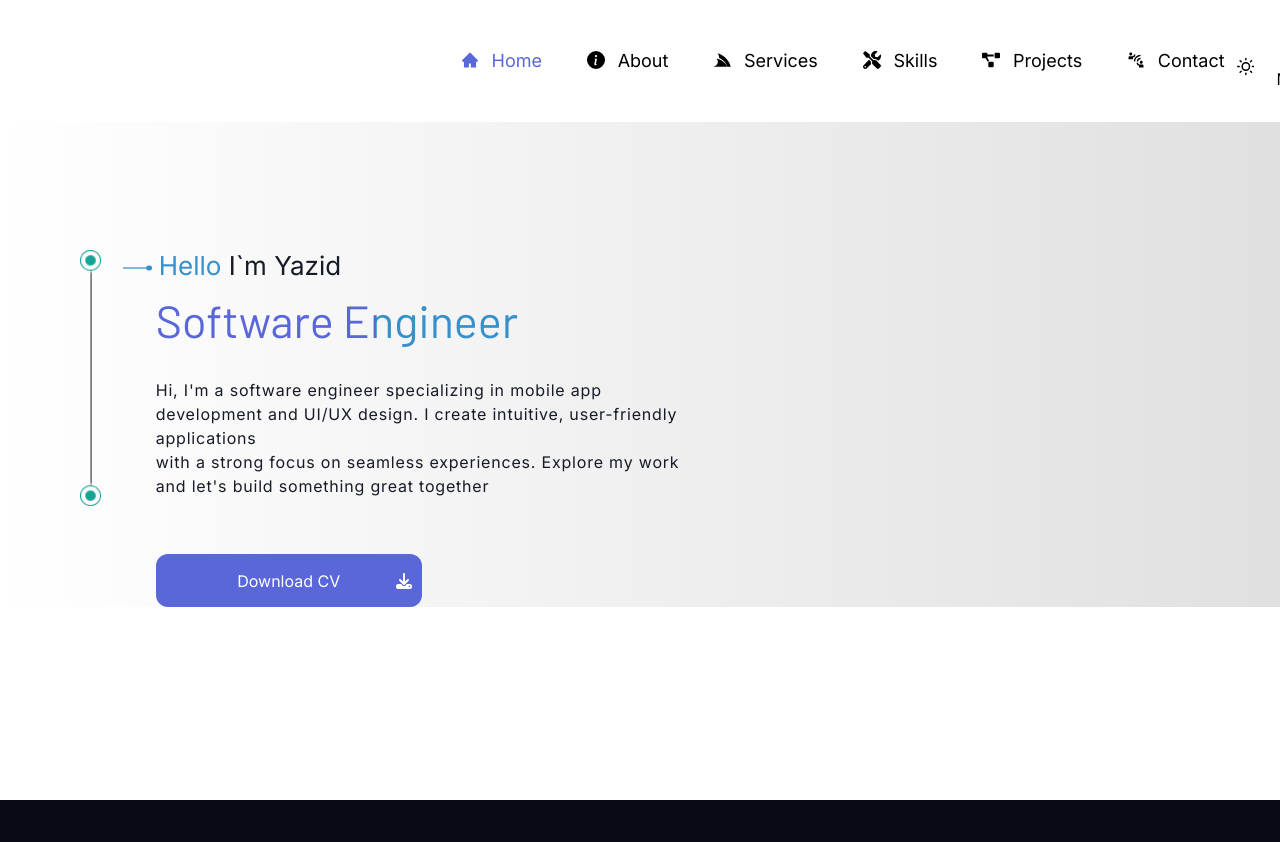
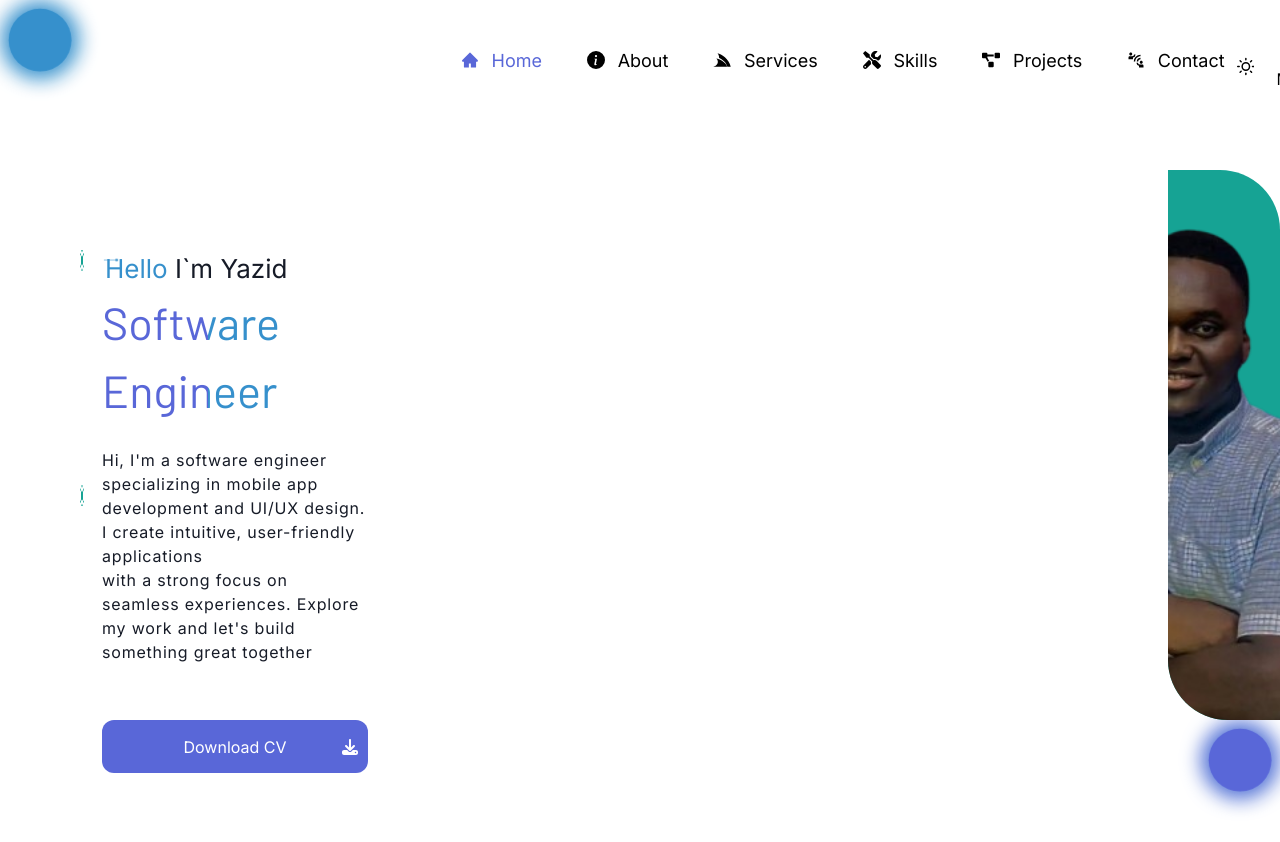
Before and after one commit to yazidtajudeen/My-Portfolio-Website, a React (Vite) app: page / in a window 1280 px wide. Shown: the top 842 px of the page. Before the commit the page ends 800 px from the top, so only its background shows below. Built offline with nearby package versions, Linux system fonts and the light colour scheme.

Commit message:
some mouse events animations was added

```diff
--- a/src/App.tsx
+++ b/src/App.tsx
@@ -2,8 +2,6 @@ import './index.css'
 import Header from './components/Navbar/Header';
 import { ThemeProvider, useTheme } from "./theme/ThemeContext";
 import About from './components/content/About/About';
-
-
 
 function App() {
   return (
@@ -17,9 +15,11 @@ function ThemedApp() {
   const { isDarkMode } = useTheme();
 
   return (
-    <div style={{ backgroundColor: isDarkMode ? '#090A15' : '#ffff', minHeight: '100vh' }}>
-      <Header />
-      <About/>
+    <div style={{ position: 'relative', minHeight: '100vh' }}>
+      <div style={{ position: 'relative', zIndex: 1, backgroundColor: isDarkMode ? '#090A15' : '#ffff' }}>
+        <Header />
+        <About />
+      </div>
     </div>
   )
 }
--- a/src/components/content/About/Intro.tsx
+++ b/src/components/content/About/Intro.tsx
@@ -3,6 +3,7 @@ import sider from '../../../assets/sider.png';
 import forImage from '../../../assets/for.png';
 import { FaDownload } from "react-icons/fa6";
 import { ThemeContext } from '../../../theme/ThemeContext';
+import userImage from '../../../assets/user-image.png';
 import { gsap } from 'gsap';
 
 export default function Intro() {
@@ -44,7 +45,6 @@ export default function Intro() {
     useEffect(() => {
         if (sectionRef.current) {
             gsap.to(sectionRef.current, {
-                background: isDarkMode ? 'linear-gradient(to right, #000000, #434343)' : 'linear-gradient(to right, #ffffff, #e0e0e0)',
                 duration: 2,
                 ease: 'power2.inOut',
             });
@@ -54,19 +54,74 @@ export default function Intro() {
         gsap.fromTo(buttonRef.current, { y: 50, opacity: 0 }, { y: 0, opacity: 1, duration: 1, delay: 1, ease: 'power2.out' });
         gsap.fromTo(imageRef.current, { x: -50, opacity: 0 }, { x: 0, opacity: 1, duration: 1, delay: 1.5, ease: 'power2.out' });
 
+        gsap.fromTo('.user-image', { scale: 0.8, opacity: 0 }, { scale: 1, opacity: 1, duration: 1.5, delay: 2, ease: 'power2.out' });
+
+        gsap.fromTo('.background-object', { scale: 0.5, opacity: 0 }, { scale: 1, opacity: 0.5, duration: 2, delay: 1, ease: 'power2.out' });
+
+        gsap.to('.background-object-small', {
+            scale: 1.2,
+            boxShadow: '0 0 30px 15px rgba(54, 144, 204, 0.9)',
+            duration: 1.5,
+            repeat: -1,
+            yoyo: true,
+            ease: 'power1.inOut',
+        });
+
+        const handleMouseMove = (event: MouseEvent) => {
+            const { clientX, clientY } = event;
+            if (imageRef.current) {
+                const { offsetWidth, offsetHeight } = imageRef.current;
+                const xRotation = ((clientY / offsetHeight) - 0.5) * 20;
+                const yRotation = ((clientX / offsetWidth) - 0.5) * 20;
+                gsap.to(imageRef.current, {
+                    rotationX: xRotation,
+                    rotationY: yRotation,
+                    transformPerspective: 500,
+                    ease: 'power2.out',
+                });
+            }
+        };
+
+        window.addEventListener('mousemove', handleMouseMove);
+
+        return () => {
+            window.removeEventListener('mousemove', handleMouseMove);
+        };
     }, [isDarkMode]);
 
     return (
         <div>
-            <section ref={sectionRef} className='main' style={{display:'flex'}}>
-                <div ref={imageRef} style={{marginTop:'8em',marginLeft:'5em'}}>
+            <section ref={sectionRef} className='main' style={{display:'flex', height: '90vh', position: 'relative'}}>
+                <div className='background-object-small' style={{
+                    position: 'fixed',
+                    width: '60px',
+                    height: '60px',
+                    backgroundColor: '#3690CC',
+                    borderRadius: '50%',
+                    top: '10px',
+                    left: '10px',
+                    zIndex: 0,
+                    boxShadow: '0 0 15px 5px #3690CC',
+                }}></div>
+                <div className='background-object-small' style={{
+                    position: 'fixed',
+                    width: '60px',
+                    height: '60px',
+                    backgroundColor: '#5967D8',
+                    borderRadius: '50%',
+                    bottom: '10px',
+                    right: '10px',
+                    zIndex: 0,
+                    boxShadow: '0 0 15px 5px #5967D8',
+                }}></div>
+                <div ref={imageRef} style={{marginTop:'8em',marginLeft:'5em', zIndex: 1}}>
                     <img src={sider} alt="sider icon" style={siderStyle} />
                 </div>
                 <div className='' style={{marginTop:'8.2em'}}>
                     <img src={forImage} alt="icon" style={{marginLeft:'18px'}}/>
                 </div>
                 <div ref={textRef} style={{width:"550px"}}>
-                    <p style={{ marginTop:'4.8em',marginLeft:'3px', fontSize:'26px' }}>
+                    <p style={{ marginTop:'4.9em',marginLeft:'3px', fontSize:'26px' }}>
                         <span style={{ color: helloColor }}>Hello</span> <span style={{ color: textColor }}>I`m Yazid</span>
                     </p> <br />
                     <h2 style={gradientTextStyle}>Software Engineer</h2><br />
@@ -93,11 +148,29 @@ export default function Intro() {
                             </span>
                             <FaDownload style={{ position: 'absolute', right: '10px', top: '50%', transform: 'translateY(-50%)' }}/>
                         </button>
+                        <div style={{display :'flex'}}>
+                            <button className='social'>
 
+                         </button>
+                        </div>
                    </div>
                 </div>
-                <div className='user-image' style={{}}>
-
+                <div className='user-image hover-effect' style={{
+                    borderRadius: '0 60px 0 60px',
+                    overflow: 'hidden',
+                    width: '580px',
+                    height: '550px',
+                    backgroundColor: isDarkMode ? '#161B27' : '#16A394',
+                    marginLeft: '50em',
+                    marginTop: '3em',
+                    filter: isDarkMode ? 'grayscale(32%)' : 'none',
+                    transition: 'background-color 0.5s ease, filter 0.5s ease',
+                    display: 'flex',
+                    alignItems: 'center',
+                    justifyContent: 'center',
+                    zIndex: 1,
+                }}>
+                  <img src={userImage} alt="user-image" style={{ width: '120%', height: '120%', objectFit: 'cover' }} />
                 </div>
             </section>
         </div>
--- a/src/index.css
+++ b/src/index.css
@@ -13,4 +13,34 @@ body{
     background-color: var(--darkBg-);
     font-family:"Inter", serif;
     color: #fff;
+    position: relative;
+    overflow: hidden;
 }
+
+.hover-effect {
+    position: relative;
+    z-index: 1;
+}
+
+/* .hover-effect::before {
+    content: '';
+    position: absolute;
+    top: -5px;
+    left: -5px;
+    right: -5px;
+    bottom: -5px;
+    border: 2px solid rgba(54, 144, 204, 0.5);
+    border-radius: 0 60px 0 60px;
+    pointer-events: none;
+    animation: rotateStroke 3s linear infinite;
+    z-index: -1;
+} */
+
+@keyframes rotateStroke {
+    from {
+        transform: rotate(0deg);
+    }
+    to {
+        transform: rotate(360deg);
+    }
+}
```
Also changed, not shown: src/assets/user-image.png (added).
